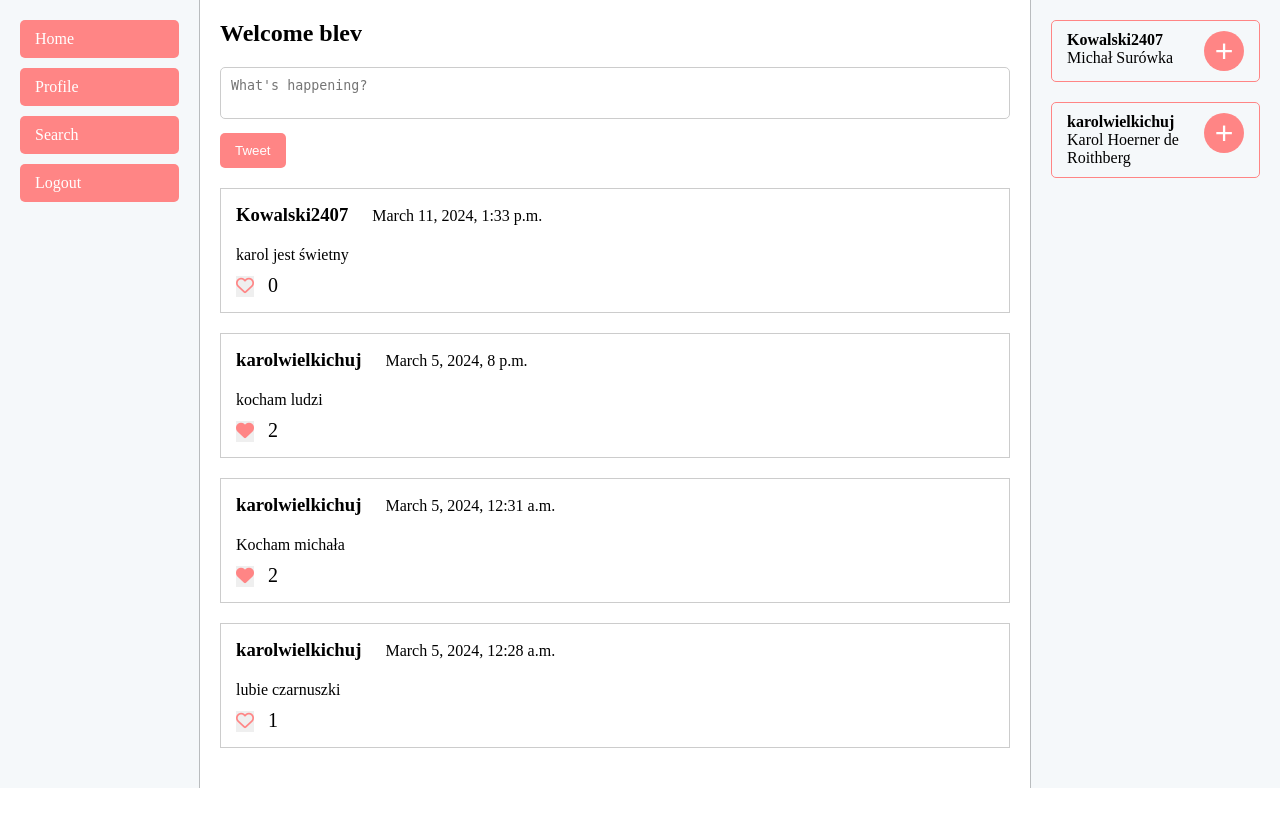
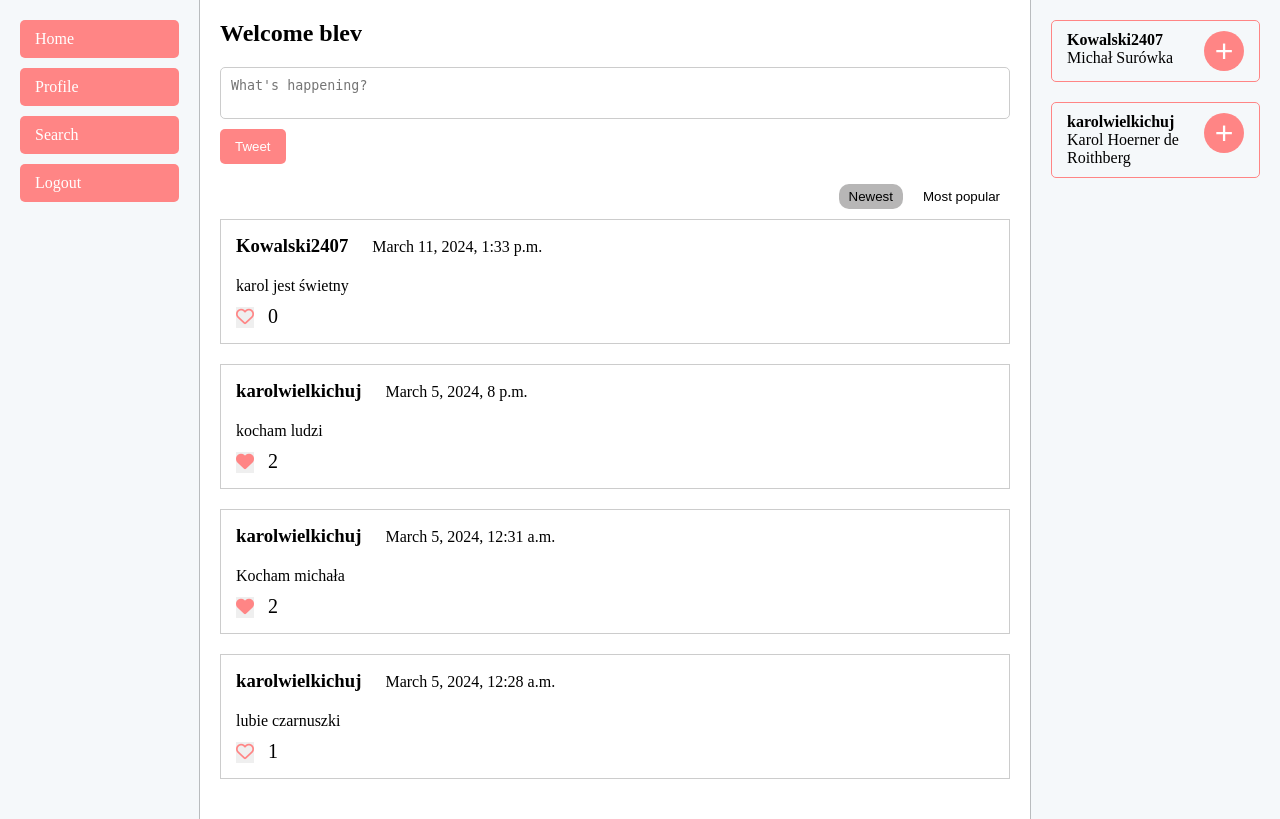
Before and after one commit to Karol931/Switter, a Django app: page / in a window 1280 px wide. Before the commit the page ends 788 px from the top, so only its background shows below. Run offline with Django 4.2, Linux system fonts and the light colour scheme; a user stored in the database is signed in; data comes from the database, SQL or seed files in the repository; both versions use the stored data as it was after the commit; some libraries are stand-ins or nearby versions.

Commit message:
Added order methods to main_page

```diff
--- a/switter/authorization/views.py
+++ b/switter/authorization/views.py
@@ -45,5 +45,7 @@
 
 def logout_user(request):
     if request.method == 'GET':
+        del request.session['sort_method']
+        del request.session['current_page']
         logout(request)
         return redirect('login')
--- a/switter/main_page/static/main_page.css
+++ b/switter/main_page/static/main_page.css
@@ -178,3 +178,42 @@
 .hearth {
     color: #ff8585;
 }
+
+.new-post-container {
+    display: flex;
+    flex-direction: column;
+}
+
+.new-post-form {
+    display: flex;
+    flex-direction: column;
+}
+
+.tweet-container {
+    display: flex;
+    justify-content: space-between;
+    align-items: center;
+}
+
+.sort-container {
+    display: flex;
+    justify-content: flex-end;
+    margin-bottom: 10px;
+}
+
+.sort-btn {
+    display: inline;
+    margin-left: 10px;
+    border: none;
+    border-radius: 10px;
+    padding: 5px 10px;
+    background-color: #fff;
+}
+
+.sort-btn:hover {
+    background-color: rgb(183, 182, 182);
+}
+
+.clicked-sort-btn {
+    background-color: rgb(183, 182, 182);
+}
--- a/switter/main_page/templates/main_page.html
+++ b/switter/main_page/templates/main_page.html
@@ -33,26 +33,41 @@
                         {% endfor%}
                         {% endif %}
                     </div>
-                    <!-- <div>
-                        <form action="" method="post">
-                            <button type="submit" style="display: inline;" class="sort-btn">Najnowsze</button>
-                            <button type="submit" style="display: inline;" class="sort-btn">Najpopularniejsze</button>
-                        </form>
-                    </div> -->
+
                 </div>
             </form>
+            <div class="sort-container">
+                <form action="{% url 'set_sort_method' %}" method="post">
+                    {% csrf_token %}
+                    {% if sort_method == "newest" %}
+                    <button type="submit" class="clicked-sort-btn sort-btn">Newest</button>
+                    {% else %}
+                    <button type="submit" class="sort-btn">Newest</button>
+                    {% endif %}
+                    <input type="hidden" name="sort-method" value="newest">
+                </form>
+                <form action="{% url 'set_sort_method' %}" method="post">
+                    {% csrf_token %}
+                    {% if sort_method == "most-popular" %}
+                    <button type="submit" class="clicked-sort-btn sort-btn">Most popular</button>
+                    {% else %}
+                    <button type="submit" class="sort-btn">Most popular</button>
+                    {% endif %}
+                    <input type="hidden" name="sort-method" value="most-popular">
+                </form>
+            </div>
             {% for post in posts %}
             <div class="post">
                 <h3 class="username">{{post.user}}</h3>
                 <p class="date">{{post.date_time}}</p>
-                <p class="post-text">{{post.post}}</p>
+                <p class="post-text">{{post.text}}</p>
                 {% if post.is_liked %}
                 <form action="{% url 'delete_like' %}" method="post" style="display: inline;">
                     {% csrf_token %}
                     <button type="submit" class="heart-btn">
                         <i class="fa fa-heart hearth"></i>
                     </button>
-                    <input type="hidden" name="post-id" value="{{post.id}}">
+                    <input type="hidden" name="post-id" value="{{post.post_id}}">
                 </form>
                 {% else %}
                 <form action="{% url 'add_like' %}" method="post" style="display: inline;">
@@ -60,7 +75,7 @@
                     <button class="heart-btn">
                         <i class="fa-regular fa-heart hearth"></i>
                     </button>
-                    <input type="hidden" name="post-id" value="{{post.id}}">
+                    <input type="hidden" name="post-id" value="{{post.post_id}}">
                 </form>
                 {% endif %}
                 <p class="like-number">{{post.like_number}}</p>
--- a/switter/main_page/views.py
+++ b/switter/main_page/views.py
@@ -6,7 +6,13 @@
 def main_page(request):
     if request.user.is_authenticated:
         user = request.user
-        posts = get_main_page_posts(user)
+        request.session['current_page'] = 'main_page'
+        if request.session.__contains__('sort_method'):
+            sort_method = request.session['sort_method']
+            posts = get_main_page_posts(user, sort_method)
+        else:
+            sort_method = 'newest'
+            posts = get_main_page_posts(user)
         people_to_observe = get_users_to_observe(user)
-        # likes = get_post_like_number(posts)
-        return render(request, 'main_page.html', {'user' : user, 'posts': posts, 'people_to_observe': people_to_observe})
+
+        return render(request, 'main_page.html', {'user' : user, 'posts': posts, 'people_to_observe': people_to_observe, 'sort_method': sort_method})
--- a/switter/posts/urls.py
+++ b/switter/posts/urls.py
@@ -4,6 +4,7 @@
 urlpatterns = [
     path('add_post/', views.add_post, name='add_post'),
     path('delete_post/', views.delete_post, name='delete_post'),
-    path('add_like', views.add_like, name='add_like'),
-    path('delete_like', views.delete_like, name='delete_like')
+    path('add_like/', views.add_like, name='add_like'),
+    path('delete_like/', views.delete_like, name='delete_like'),
+    path('set_sort_method/', views.set_sort_method, name='set_sort_method'),
 ]
--- a/switter/posts/utils.py
+++ b/switter/posts/utils.py
@@ -1,7 +1,9 @@
 from .models import Post, Like
 from django.contrib.auth.models import User
+from django.db.models import Value, IntegerField, Count
 from openai import OpenAI
 from django.conf import settings
+from django.db import connection
 
 def check_post_sentiment(post_text):
     API_KEY = setattr(settings, 'OPENAI_API_KEY', None)
@@ -22,34 +24,48 @@
 
     return posts
 
-def get_main_page_posts(logged_in_user):
-    posts = Post.objects.exclude(user=logged_in_user).order_by('-date_time')
-    user = User.objects.get(id=logged_in_user.id)
-    print(user.id)
-    like_numbers = [get_like_number(post) for post in posts]
+def get_main_page_posts(logged_in_user, sort_method = 'newest'):
+    order_method = get_order_method(sort_method)
 
-    is_post_liked_by_user_list = are_posts_liked_by_user(posts, logged_in_user)
+    with connection.cursor() as cursor:
+        query = f""" SELECT p.*, COUNT(l.id) AS like_count, l.user_id
+                    FROM posts_Post AS p LEFT JOIN posts_Like AS l ON p.id = l.post_id
+                    WHERE p.user_id != {logged_in_user.id}
+                        GROUP BY p.id
+                        ORDER BY {order_method} DESC;"""
+        cursor.execute(query)
+        tuple_posts = cursor.fetchall()
 
-    for post, like_number, is_liked in zip(posts, like_numbers, is_post_liked_by_user_list):
-        post.like_number = like_number
-        post.is_liked = is_liked
+    posts = translate_tuple_to_dict(tuple_posts, logged_in_user)
 
     return posts
 
-def get_like_number(post):
+def get_order_method(sort_method):
+    if sort_method == 'newest':
+        order_method = 'p.date_time'
+    elif sort_method == 'most-popular':
+        order_method = 'like_count'
 
-    return Like.objects.filter(post=post).count()
+    return order_method
 
-def are_posts_liked_by_user(posts, user):
-    is_post_liked_by_user_list = []
-    counter = 0
-    for post in posts:
-        likes = Like.objects.filter(post=post).values('user')
-        for like in likes:
-            if like['user'] == user.id:
-                is_post_liked_by_user_list.append(True)
-        if len(is_post_liked_by_user_list) -1 < counter:
-            is_post_liked_by_user_list.append(False)
-        counter += 1
+def translate_tuple_to_dict(tuple_posts, logged_id_user):
+    posts = [
+        {
+            'post_id' : post[0],
+            'text' : post[1],
+            'date_time' : post[2],
+            'user' : User.objects.get(id=post[3]).username,
+            'like_number': post[4],
+            'is_liked': is_post_liked_by_user(post[0], logged_id_user.id)
+        }
+        for post in tuple_posts]
 
-    return is_post_liked_by_user_list
+    return posts
+
+def is_post_liked_by_user(post_id, user_id):
+    likes = Like.objects.filter(post=post_id).values('user')
+    for like in likes:
+        if like['user'] == user_id:
+            return True
+
+    return False
--- a/switter/user_profile/views.py
+++ b/switter/user_profile/views.py
@@ -5,6 +5,8 @@
 def profile_page(request):
     if request.method == 'GET':
         user = request.user
+        request.session['current_page'] = 'profile_page'
         posts = get_logged_in_user_posts(user)
         observers = get_users_observers(user)
+
         return render(request, 'profile_page.html', {'user': user, 'posts': posts, 'observers': observers})
```
Also changed, not shown: switter/posts/views.py (+15 -5 lines), switter/db.sqlite3.
